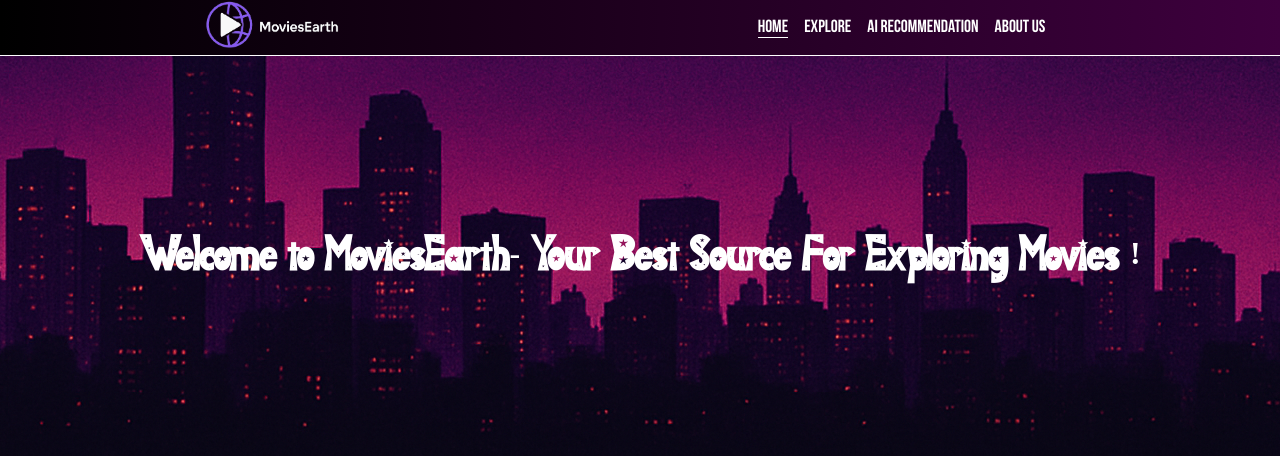
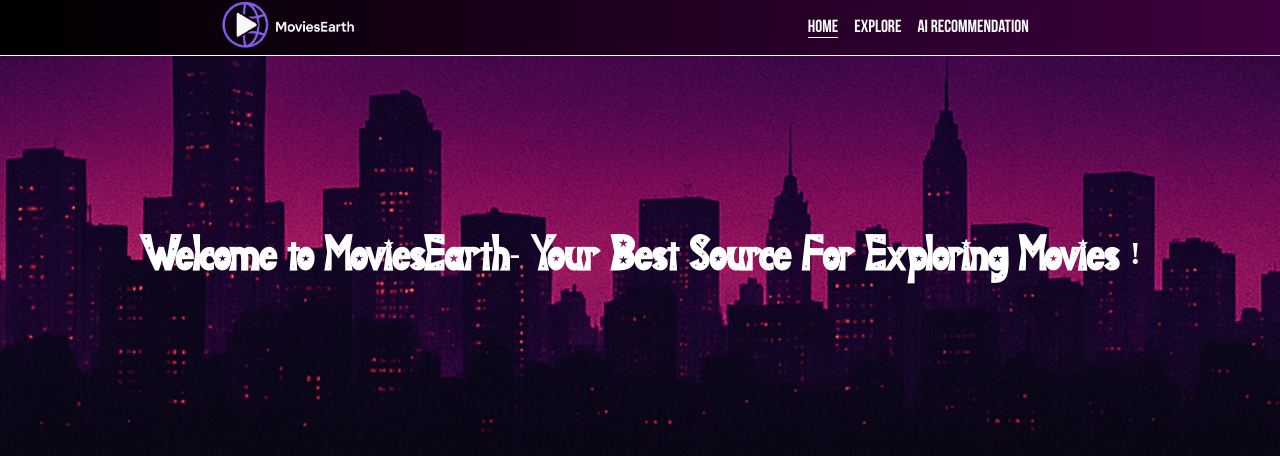
Before and after one commit to kaliakram/MoviesEarth, a Flask app: page /home in a window 1280 px wide. Shown: the top 456 px of the page. Run offline with Flask 3, Linux system fonts and the light colour scheme; data that the repository does not hold is empty.

Commit message:
removed about

```diff
--- a/app/routes.py
+++ b/app/routes.py
@@ -22,9 +22,6 @@ def register_routes(app):
     @app.route(("/ai-movie-recommendation"))
     def ai_movie_recommendation():
         return render_template("airecom.html")
-    @app.route('/about')
-    def about():
-        return render_template("aboutUs.html")
     @app.route("/explore-movies/<int:page>")
     @limiter.limit("1 per second")
     @limiter.limit("25 per minute")
--- a/app/static/css/styleAbout.css
+++ /dev/null
@@ -1,3 +0,0 @@
-li:nth-of-type(4){
-    border-bottom: 1px solid white;
-}
--- a/app/templates/base.html
+++ b/app/templates/base.html
@@ -21,7 +21,6 @@
             <li> <a href="{{url_for('home')}}">Home</a></li>
             <li><a href="{{url_for('explore_movies',page=1)}}">Explore</a></li>
             <li><a href="{{url_for('ai_movie_recommendation')}}">AI Recommendation</a></li>
-            <li><a href="{{url_for('about')}}">About Us</a></li>
         </ul>
 
     </header>
--- a/app/templates/error404.html
+++ b/app/templates/error404.html
@@ -6,13 +6,9 @@ MoviesEarth - Page Not Found
     </style>
     <link rel="stylesheet" href="{{url_for('static',filename='css/error404.css')}}">
     {% endblock %}
-    {% block extra_script%}
-    {% endblock %}
     {% block body%}
     <div id="wrap">
     <h2>Page Not Found</h2>
 
     </div>
     {% endblock %}
-    {% block script%}
-    {% endblock %}
```
Also changed, not shown: app/templates/aboutUs.html (deleted, +0 -13 lines).
